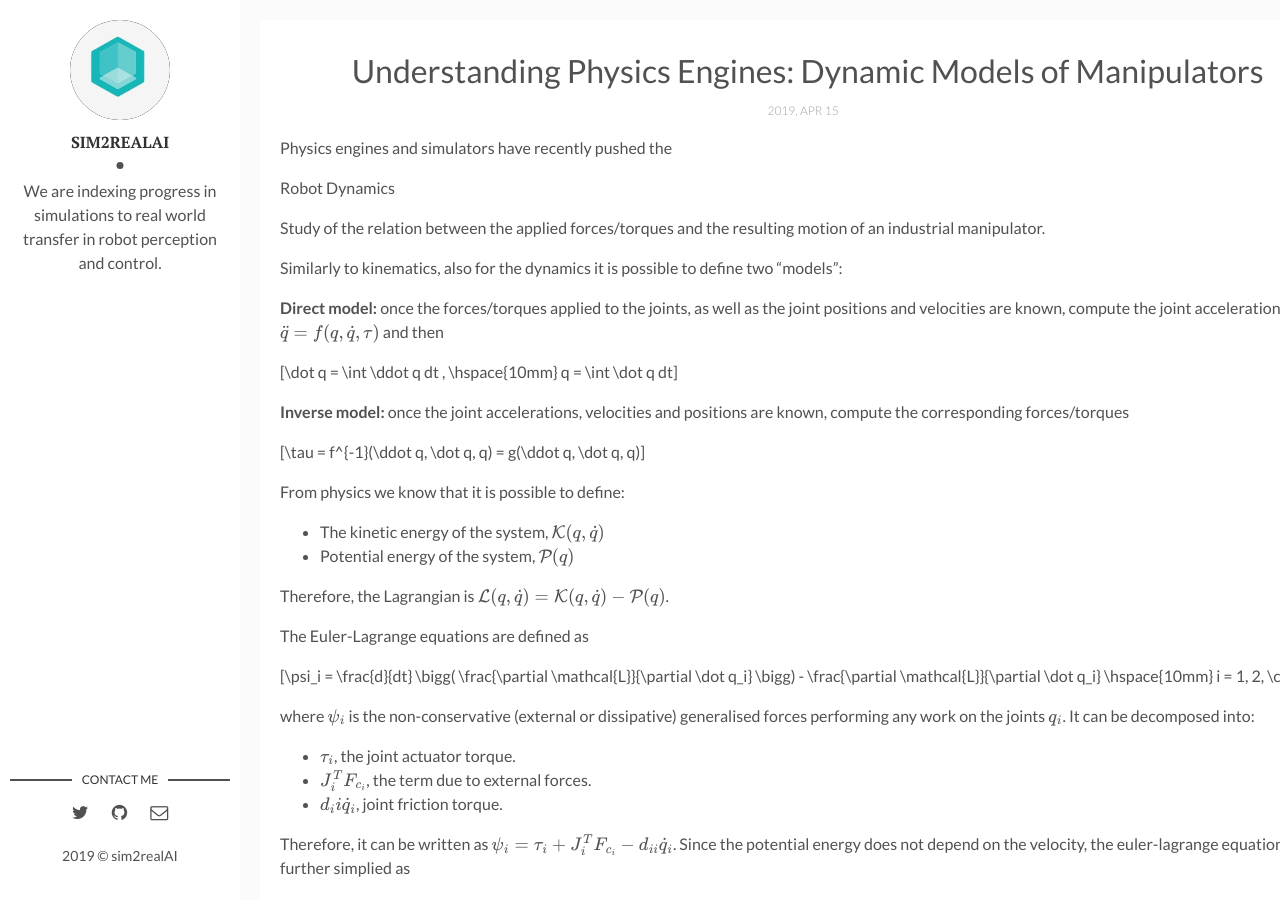
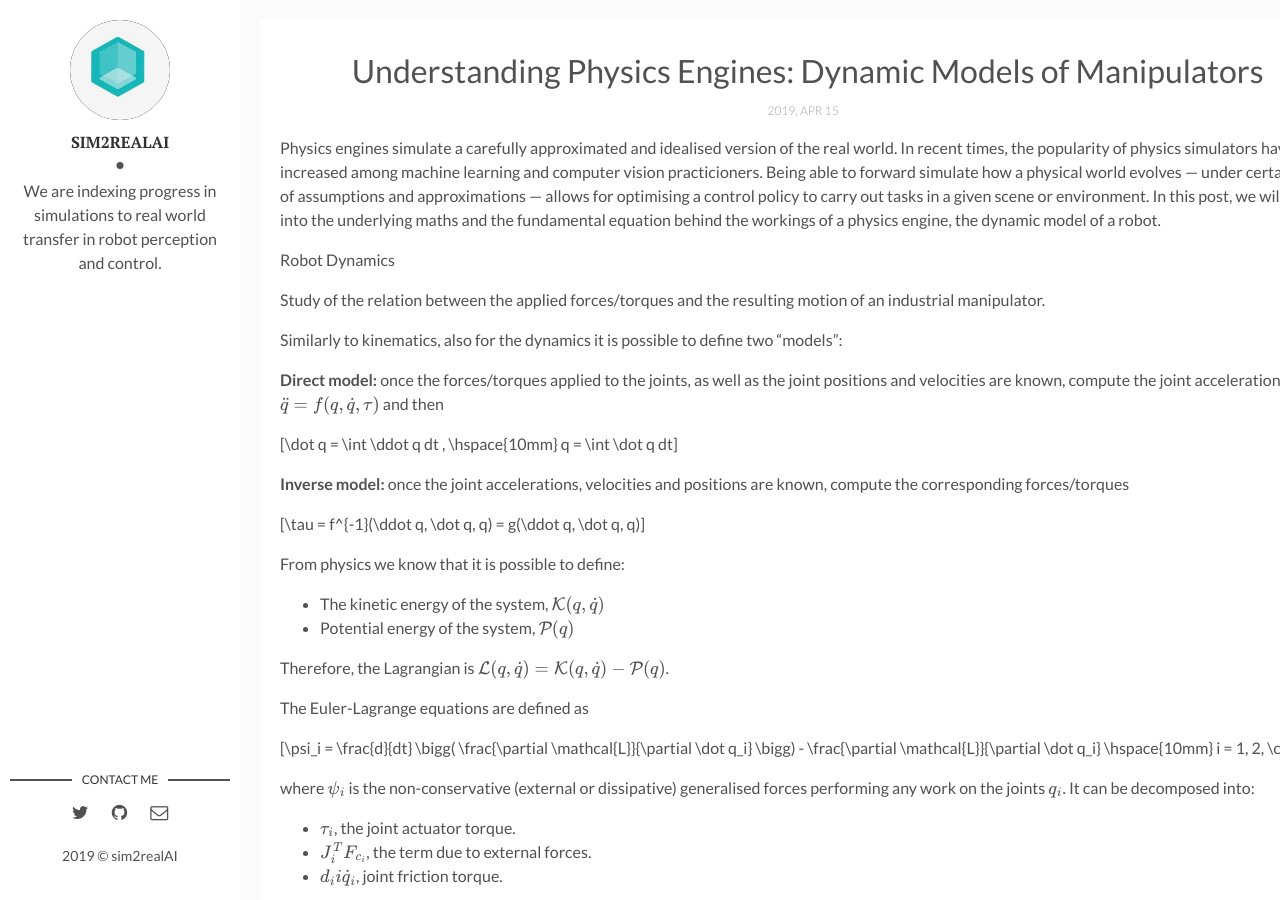
Before and after one commit to backupsim2realai/backupsim2realai.github.io, a Jekyll site: the page built from _posts/2019-04-15-Dynamic-Model-Of-Manipulators.markdown, in a window 1280 px wide and 900 px high. Built offline with Jekyll 4.4.1, drawn with Linux system fonts in a browser that asks for light colours; formulas are drawn with MathJax 3.

```diff
--- a/_posts/2019-04-15-Dynamic-Model-Of-Manipulators.markdown
+++ b/_posts/2019-04-15-Dynamic-Model-Of-Manipulators.markdown
@@ -6,7 +6,7 @@
 img:  # Add image post (optional)
 ---
 
-Physics engines and simulators have recently pushed the
+Physics engines simulate a carefully approximated and idealised version of the real world. In recent times, the popularity of physics simulators have only increased among machine learning and computer vision practicioners. Being able to forward simulate how a physical world evolves --- under certain set of assumptions and approximations --- allows for optimising a control policy to carry out tasks in a given scene or environment. In this post, we will dive into the underlying maths and the fundamental equation behind the workings of a physics engine, the dynamic model of a robot.
 
 Robot Dynamics
 
```
